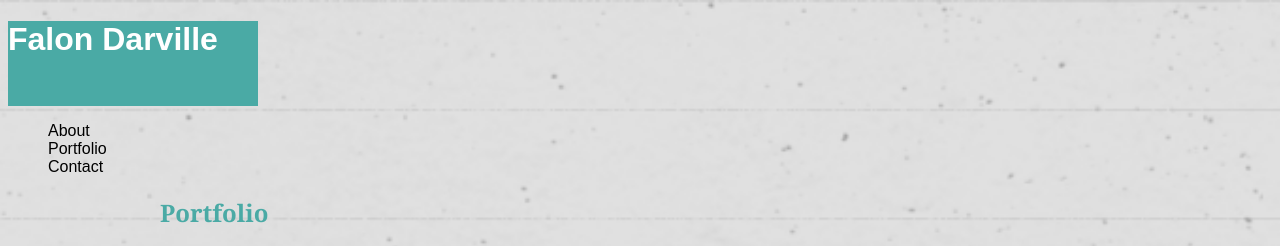
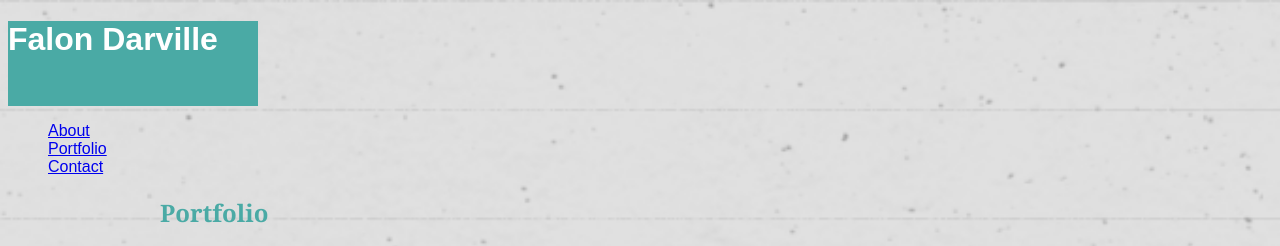
Before and after one commit to falondarville/Basic-Portfolio, a plain HTML site: page portfolio.html in a window 1280 px wide. Shown: the top 246 px of the page. Drawn offline with Linux system fonts and the light colour scheme.

Commit message:
functioning menu

```diff
--- a/portfolio.html
+++ b/portfolio.html
@@ -8,20 +8,23 @@
 </head>
 <body>
 
-	<!--main menu section-->
+	<!--main menu and logo container -->
 
 <div class="mainMenu">
 
 	<div class="logo">
 			<h1>Falon Darville</h1>
 	</div>
-		<div class="menuItems">
+
+	<!--menu items -->
+
+	<nav class="menuItems">
 		<ul>
-			<li>About</li>
-			<li>Portfolio</li>
-			<li>Contact</li>
+			<li><a href="index.html">About</a></li>
+			<li><a href="portfolio.html">Portfolio</a></li>
+			<li><a href="contact.html">Contact</a></li>
 		</ul>
-	</div>
+	</nav>
 
 </div>
 
```
Also changed, not shown: contact.html (+9 -6 lines), index.html (+7 -6 lines).
